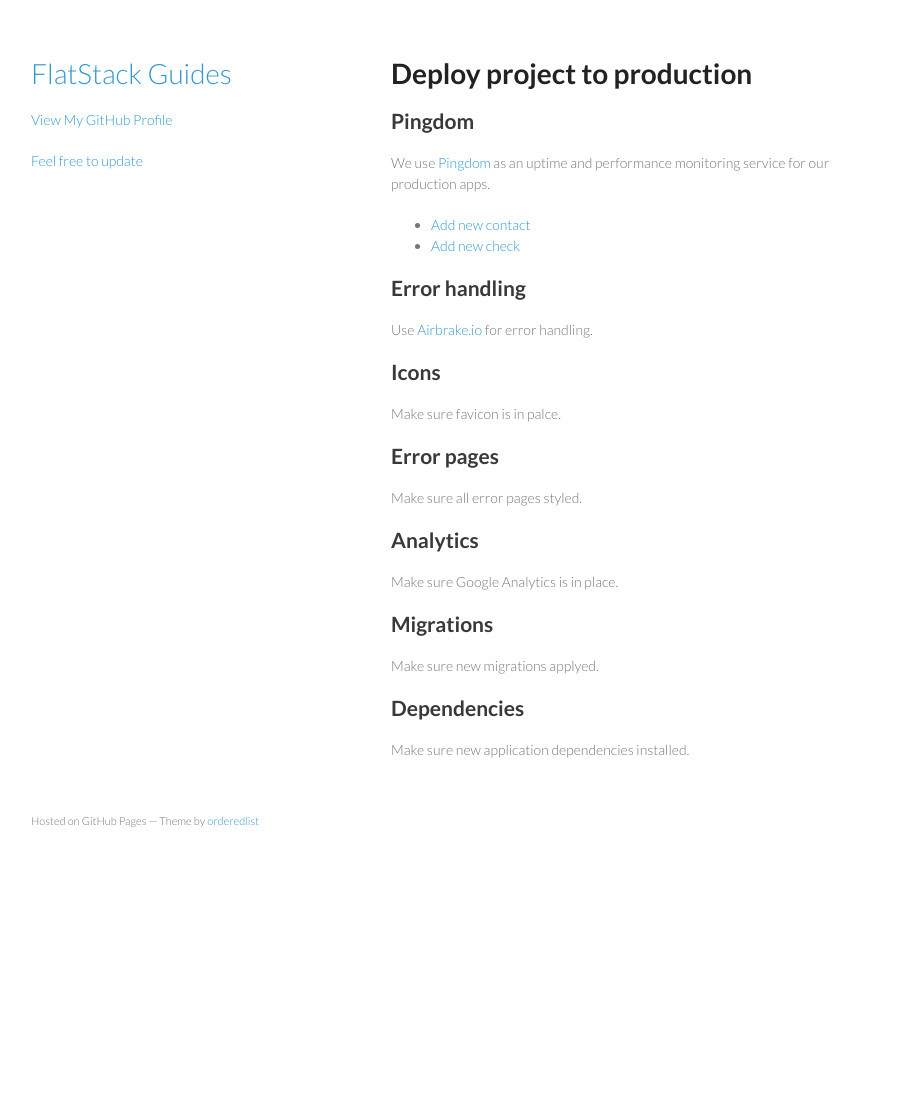
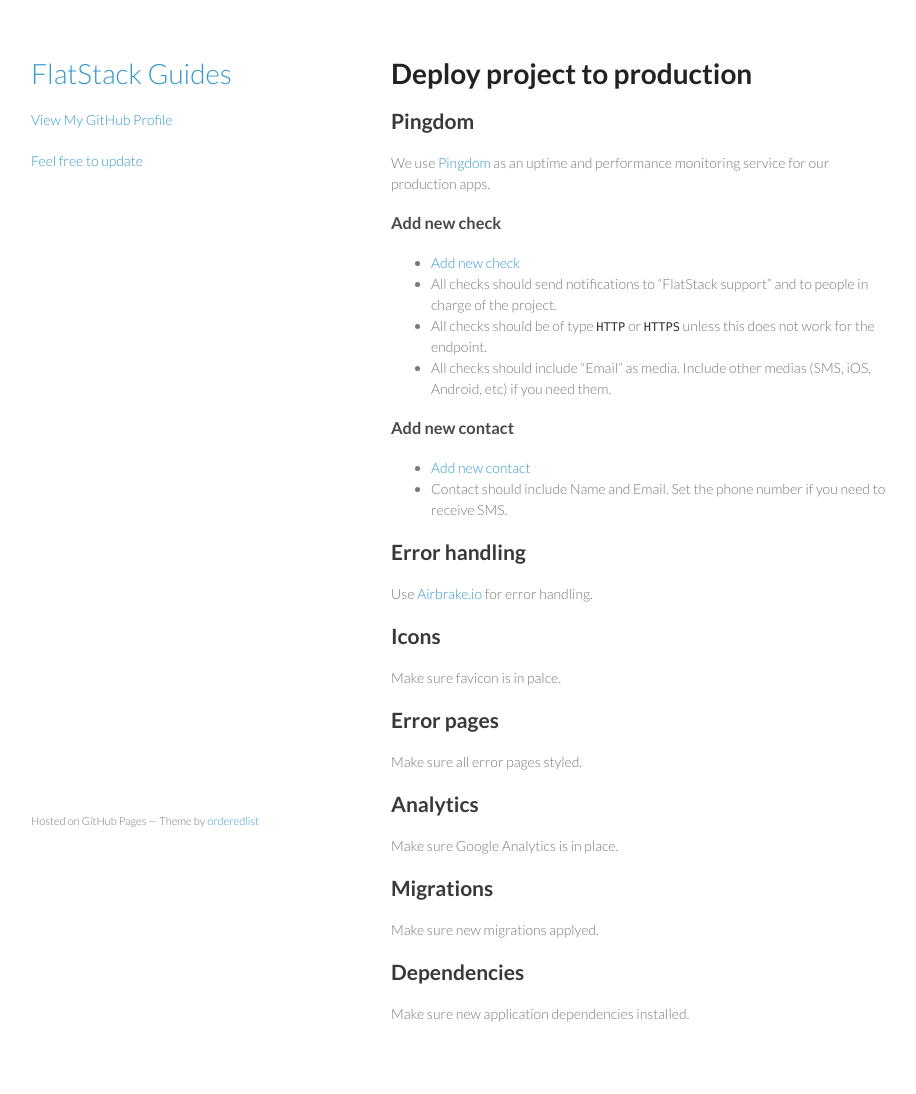
Before and after one commit to mike-burns/fs.github.com, a Jekyll site: the page built from deploy/production.md, in a window 1280 px wide. Shown: the whole page, without its empty margins (179-1095 px from the left). Built offline with Jekyll 4.4.1, drawn with Linux system fonts in a browser that asks for light colours; before the commit the page ends 900 px from its top, so only the background shows below that.

Commit message:
added description for setting up pingdom

```diff
--- a/deploy/production.md
+++ b/deploy/production.md
@@ -8,8 +8,15 @@ layout: default
 
 We use [Pingdom](https://flatstack.basecamphq.com/W5089997) as an uptime and performance monitoring service for our production apps.
 
+### Add new check
+* [Add new check](https://my.pingdom.com/checks)
+* All checks should send notifications to "FlatStack support" and to people in charge of the project.
+* All checks should be of type `HTTP` or `HTTPS` unless this does not work for the endpoint.
+* All checks should include "Email" as media. Include other medias (SMS, iOS, Android, etc) if you need them.
+
+### Add new contact
 * [Add new contact](https://my.pingdom.com/contacts)
-* [Add new check](https://my.pingdom.com/checks)
+* Contact should include Name and Email. Set the phone number if you need to receive SMS.
 
 
 ## Error handling
```
